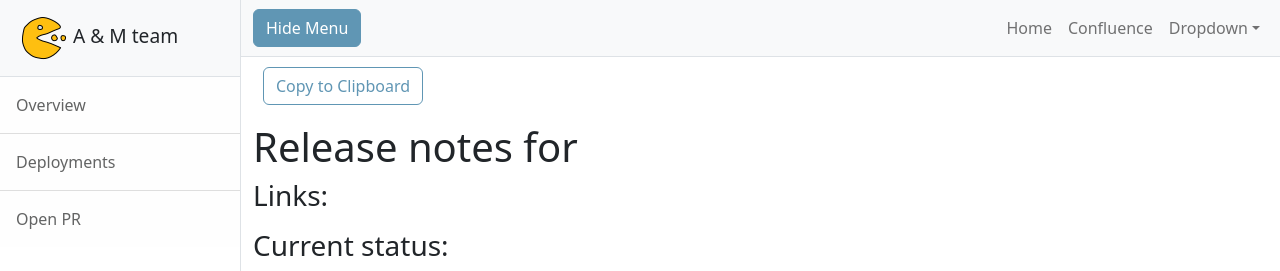
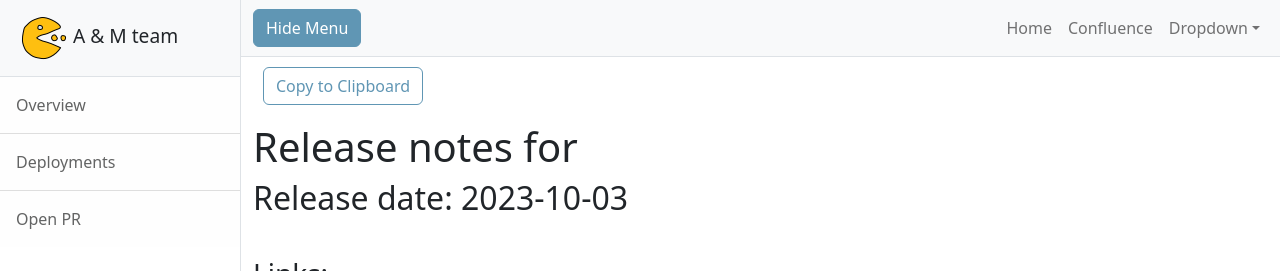
Before and after one commit to petracihalova/AM-dashboard, a Flask app: template release-manager-ui/templates/release_notes.html in a window 1280 px wide. Shown: the top 271 px of the page. Run offline with Flask 3, Linux system fonts and the light colour scheme; the template is opened without the code that fills it, so the values that code supplies are empty.

Commit message:
release notes improvement - added release date

```diff
--- a/release-manager-ui/static/js/release_notes.js
+++ b/release-manager-ui/static/js/release_notes.js
@@ -12,10 +12,27 @@
       // Write the ClipboardItem to the clipboard
       await navigator.clipboard.write([clipboardItem]);
 
-      // Provide visual feedback or alert
-      alert('Content copied to clipboard!');
     } catch (err) {
       console.error('Failed to copy content: ', err);
     }
   });
+
+  // Function to format a date as "yyyy-mm-dd"
+  function formatDate(date) {
+    const year = date.getFullYear();
+    const month = String(date.getMonth() + 1).padStart(2, '0'); // Add leading zero if needed
+    const day = String(date.getDate()).padStart(2, '0'); // Add leading zero if needed
+    return `${year}-${month}-${day}`;
+  }
+
+  // Get the current date
+  const currentDate = new Date();
+
+  // Format the date
+  const formattedDate = formatDate(currentDate);
+
+  // Insert the formatted date into the H2 element
+  const dateDisplayElement = document.getElementById("dateDisplay");
+  dateDisplayElement.textContent = formattedDate;
+
 });
--- a/release-manager-ui/templates/release_notes.html
+++ b/release-manager-ui/templates/release_notes.html
@@ -9,6 +9,8 @@
 
     <div id="releaseNotes">
         <h1>Release notes for {{ data.name }}</h1>
+        <h2>Release date: <span id="dateDisplay"></span></h2>
+        <br>
         <div>
             <h3>
                 Links:
```
